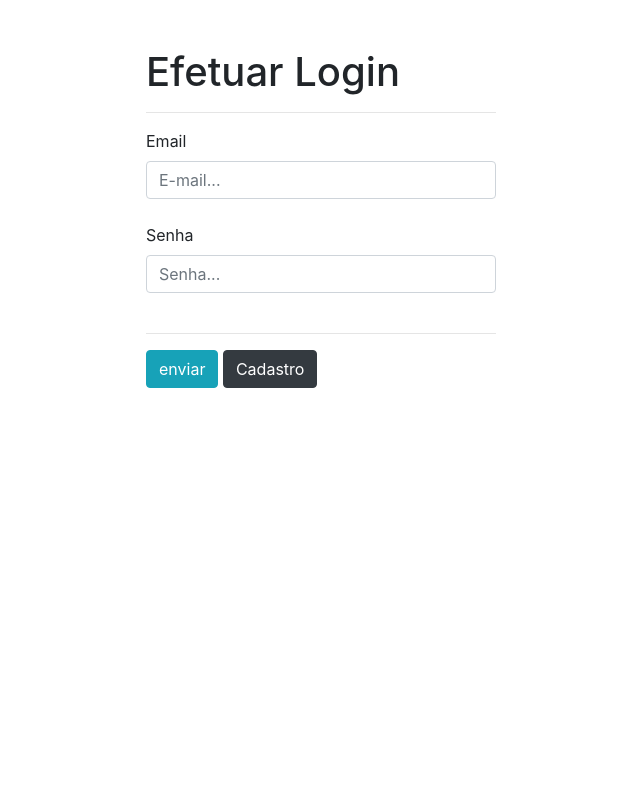
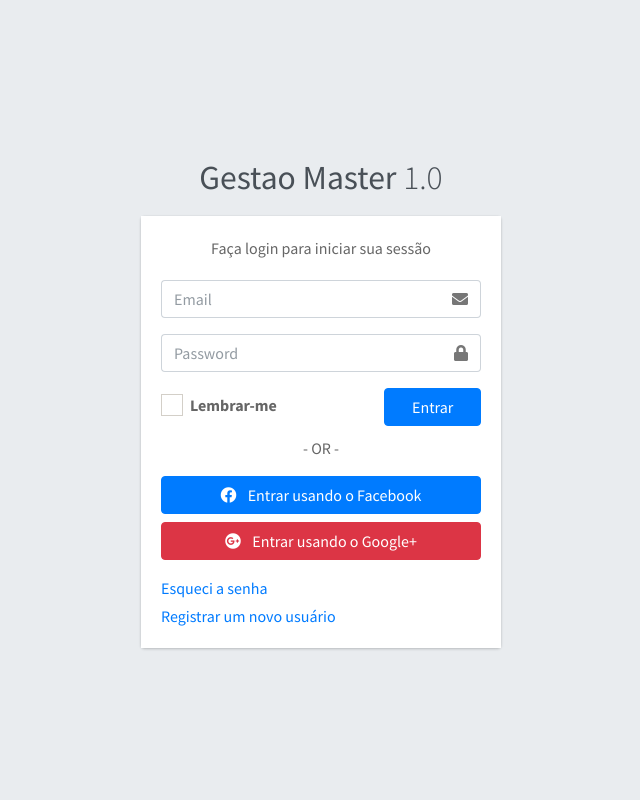
Before and after one commit to raphaelmrodrigues/GestaoMaster, a Django app: page /auth/login/ in a window 1280 px wide. Shown: the whole page, without its empty margins (319-959 px from the left). Run offline with Django 3.2, Linux system fonts and the light colour scheme; some libraries are stand-ins or nearby versions.

Commit message:
Third commit

```diff
--- a/images/assets/pages/examples/login.html
+++ b/images/assets/pages/examples/login.html
@@ -22,7 +22,7 @@
   <!-- /.login-logo -->
   <div class="card">
     <div class="card-body login-card-body">
-      <p class="login-box-msg">Sign in to start your session</p>
+      <p class="login-box-msg">Faça login para iniciar sua sessão</p>
 
       <form action="../../index3.html" method="post">
         <div class="input-group mb-3">
--- a/usuario/templates/login.html
+++ b/usuario/templates/login.html
@@ -1,51 +1,92 @@
-{% extends 'base.html' %}
+<!DOCTYPE html>
+{% load static %}
+<html lang="en">
+<head>
+    <meta charset="utf-8">
+    <meta name="viewport" content="width=device-width, initial-scale=1">
+    <title>Gestao Master 1.0 | Log in</title>
 
-{% block 'titulo' %} Login {% endblock %}
+    <!-- Google Font: Source Sans Pro -->
+    <link rel="stylesheet" href="https://fonts.googleapis.com/css?family=Source+Sans+Pro:300,400,400i,700&display=fallback">
+    <!-- Font Awesome -->
+    <link rel="stylesheet" href="{% static 'assets/plugins/fontawesome-free/css/all.min.css' %}">
+    <!-- icheck bootstrap -->
+    <link rel="stylesheet" href="{% static 'assets/plugins/icheck-bootstrap/icheck-bootstrap.min.css' %}">
+    <!-- Theme style -->
+    <link rel="stylesheet" href="{% static 'assets/dist/css/adminlte.min.css' %}">
+</head>
+<body class="hold-transition login-page">
+<div class="login-box">
+    <div class="login-logo">
+        <a href="{% url 'login'%}"><b>Gestao Master</b> 1.0</a>
+    </div>
+    <!-- /.login-logo -->
+    <div class="card">
+        <div class="card-body login-card-body">
+            <p class="login-box-msg">Faça login para iniciar sua sessão</p>
 
-{% block 'conteudo' %}
+            <form action="{% url 'valida_login' %}" method="post">{% csrf_token %}
+                <div class="input-group mb-3">
+                    <input type="email" class="form-control" placeholder="Email">
+                    <div class="input-group-append">
+                        <div class="input-group-text">
+                            <span class="fas fa-envelope"></span>
+                        </div>
+                    </div>
+                </div>
+                <div class="input-group mb-3">
+                    <input name="senha" type="password" class="form-control" placeholder="Password">
+                    <div class="input-group-append">
+                        <div class="input-group-text">
+                            <span class="fas fa-lock"></span>
+                        </div>
+                    </div>
+                </div>
+                <div class="row">
+                    <div class="col-8">
+                        <div class="icheck-primary">
+                            <input type="checkbox" id="remember">
+                            <label for="remember">
+                                Lembrar-me
+                            </label>
+                        </div>
+                    </div>
+                    <!-- /.col -->
+                    <div class="col-4">
+                        <button type="submit" class="btn btn-primary btn-block">Entrar</button>
+                    </div>
+                    <!-- /.col -->
+                </div>
+            </form>
 
+            <div class="social-auth-links text-center mb-3">
+                <p>- OR -</p>
+                <a href="#" class="btn btn-block btn-primary">
+                    <i class="fab fa-facebook mr-2"></i> Entrar usando o Facebook
+                </a>
+                <a href="#" class="btn btn-block btn-danger">
+                    <i class="fab fa-google-plus mr-2"></i> Entrar usando o Google+
+                </a>
+            </div>
+            <!-- /.social-auth-links -->
 
-    <div class="container">
-        <br>
-        {% if status == '1'%}
-        <div class="alert alert-danger" role="alert">
-            E-mail ou senha inválidos!
+            <p class="mb-1">
+                <a href="forgot-password.html">Esqueci a senha</a>
+            </p>
+            <p class="mb-0">
+                <a href="register.html" class="text-center">Registrar um novo usuário</a>
+            </p>
         </div>
-        {% endif %}
+        <!-- /.login-card-body -->
+    </div>
+</div>
+<!-- /.login-box -->
 
-        {% if status == '2'%}
-        <div class="alert alert-danger" role="alert">
-            Faça login antes de tentar acessar o sistema!
-        </div>
-        {% endif %}
-
-        <div class="row">
-            <div class="col-md">
-
-            </div>
-            <div class="col-md">
-                <br>
-                <h1>Efetuar Login</h1>
-                <hr>
-
-                <form method="POST" action="{% url 'valida_login' %}">{% csrf_token %}
-
-                    <label>Email</label>
-                    <input name="email" class="form-control" type="text" placeholder="E-mail...">
-                    <br>
-                    <label>Senha</label>
-                    <input name="senha" class="form-control" type="password" placeholder="Senha...">
-                    <br>
-                    <hr>
-                    <input class="btn btn-info btn-md" type="submit" value="enviar">
-                    <a href="{% url 'cadastro'%}" class="btn btn-dark btn-md">Cadastro</a>
-                </form>
-
-            </div>
-            <div class="col-md">
-
-            </div>
-        </div>
-    </div>
-
-{% endblock %}
+<!-- jQuery -->
+<script src="{% static 'assets/plugins/jquery/jquery.min.js' %}"></script>
+<!-- Bootstrap 4 -->
+<script src="{% static 'assets/plugins/bootstrap/js/bootstrap.bundle.min.js' %}"></script>
+<!-- AdminLTE App -->
+<script src="{% static 'assets/dist/js/adminlte.min.js' %}"></script>
+</body>
+</html>
```
Also changed, not shown: db.sqlite3.
